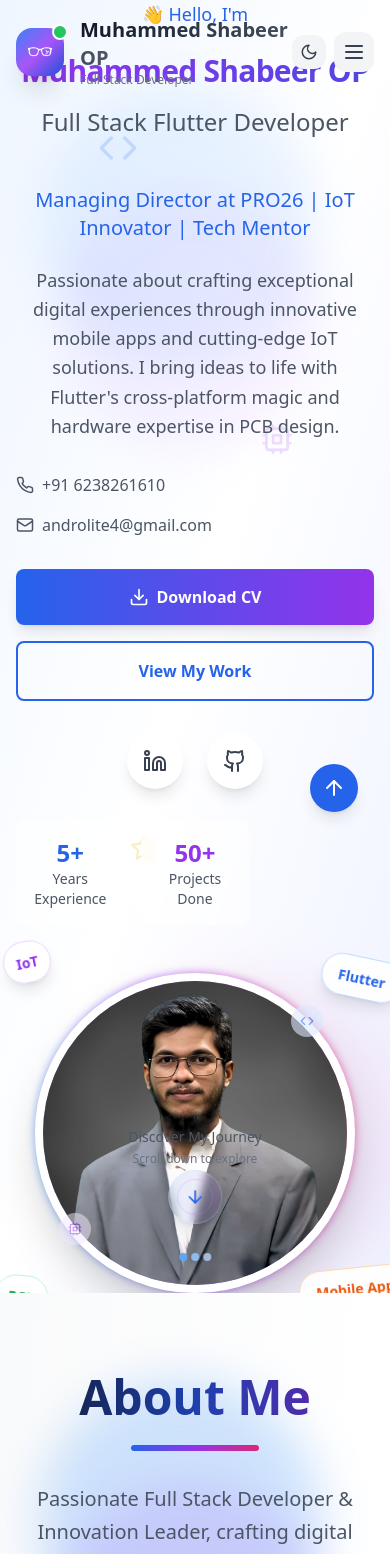
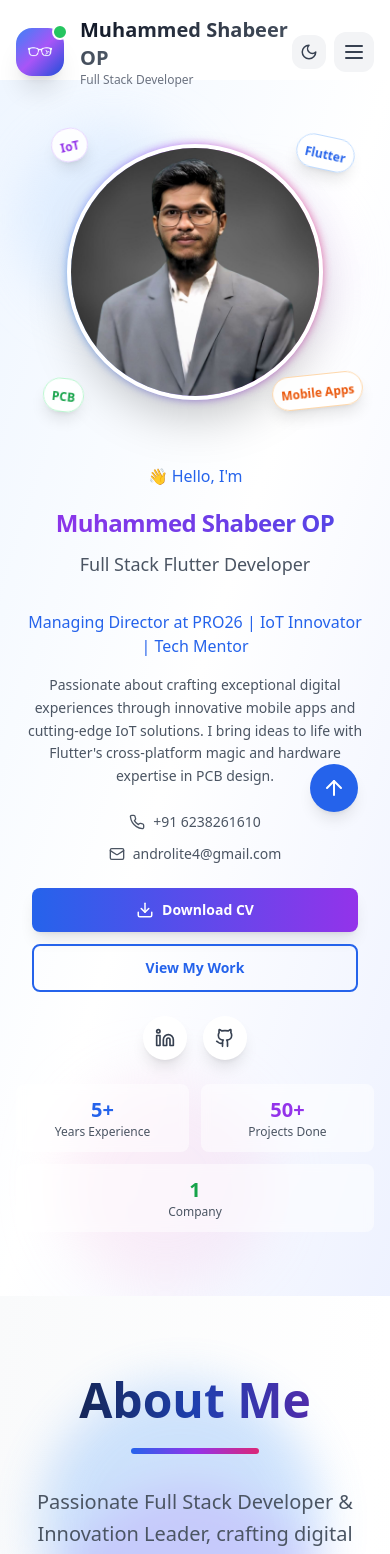
Before and after one commit to shabeer-wms/shabeer-wms.github.io, a React (Vite) app: page / in a window 390 px wide. Shown: the top 1554 px of the page. Built offline with nearby package versions, Linux system fonts and the light colour scheme.

Commit message:
Refactor code structure for improved readability and maintainability

```diff
--- a/package.json
+++ b/package.json
@@ -3,14 +3,13 @@
   "private": true,
   "version": "0.0.0",
   "type": "module",
-   "homepage": "https://shabeer-wms.github.io/",
+  "homepage": "https://shabeer-wms.github.io/",
   "scripts": {
     "dev": "vite",
     "build": "vite build",
     "lint": "eslint .",
     "preview": "vite preview",
-    "deploy" : "gh-pages -d dist"
-
+    "deploy": "gh-pages -d dist"
   },
   "dependencies": {
     "lucide-react": "^0.344.0",
--- a/src/App.tsx
+++ b/src/App.tsx
@@ -36,6 +36,8 @@ function App() {
     <ThemeProvider>
       <div className="min-h-screen bg-white dark:bg-gray-900 transition-colors duration-300">
         <Header />
+        {/* Mobile header spacer */}
+        <div className="md:hidden h-20"></div>
         <main>
           <Hero />
           <About />
--- a/src/components/Hero.tsx
+++ b/src/components/Hero.tsx
@@ -1,5 +1,5 @@
 import React from 'react';
-import { ArrowDown, Download, Github, Linkedin, Phone, Mail, Star, Code, Cpu } from 'lucide-react';
+import { Download, Github, Linkedin, Phone, Mail, Star, Code, Cpu } from 'lucide-react';
 
 
 const Hero: React.FC = () => {
@@ -12,39 +12,39 @@ const Hero: React.FC = () => {
   };
 
   return (
-    <section id="home" className="min-h-screen flex items-center justify-center relative overflow-hidden">
+    <section id="home" className="min-h-screen flex items-center justify-center relative overflow-hidden pt-16 pb-16 md:pt-0">
       {/* Enhanced Background Elements */}
       <div className="absolute inset-0 bg-gradient-to-br from-blue-50 via-white to-indigo-50 dark:from-gray-900 dark:via-gray-800 dark:to-blue-900"></div>
 
-      {/* Animated Background Blobs */}
-      <div className="absolute top-20 left-10 w-72 h-72 bg-blue-200 dark:bg-blue-800 rounded-full mix-blend-multiply dark:mix-blend-normal filter blur-xl opacity-30 animate-blob"></div>
-      <div className="absolute top-40 right-10 w-72 h-72 bg-purple-200 dark:bg-purple-800 rounded-full mix-blend-multiply dark:mix-blend-normal filter blur-xl opacity-30 animate-blob animation-delay-2000"></div>
-      <div className="absolute -bottom-8 left-20 w-72 h-72 bg-pink-200 dark:bg-pink-800 rounded-full mix-blend-multiply dark:mix-blend-normal filter blur-xl opacity-30 animate-blob animation-delay-4000"></div>
+      {/* Animated Background Blobs - Responsive */}
+      <div className="absolute top-10 md:top-20 left-5 md:left-10 w-48 h-48 md:w-72 md:h-72 bg-blue-200 dark:bg-blue-800 rounded-full mix-blend-multiply dark:mix-blend-normal filter blur-xl opacity-30 animate-blob"></div>
+      <div className="absolute top-20 md:top-40 right-5 md:right-10 w-48 h-48 md:w-72 md:h-72 bg-purple-200 dark:bg-purple-800 rounded-full mix-blend-multiply dark:mix-blend-normal filter blur-xl opacity-30 animate-blob animation-delay-2000"></div>
+      <div className="absolute -bottom-8 left-10 md:left-20 w-48 h-48 md:w-72 md:h-72 bg-pink-200 dark:bg-pink-800 rounded-full mix-blend-multiply dark:mix-blend-normal filter blur-xl opacity-30 animate-blob animation-delay-4000"></div>
 
-      {/* Floating Tech Icons */}
-      <div className="absolute top-32 left-1/4 opacity-20 dark:opacity-10 animate-pulse">
+      {/* Floating Tech Icons - Hidden on mobile */}
+      <div className="hidden md:block absolute top-32 left-1/4 opacity-20 dark:opacity-10 animate-pulse">
         <Code size={40} className="text-blue-500" />
       </div>
-      <div className="absolute top-1/3 right-1/4 opacity-20 dark:opacity-10 animate-bounce" style={{ animationDelay: '1s' }}>
+      <div className="hidden md:block absolute top-1/3 right-1/4 opacity-20 dark:opacity-10 animate-bounce" style={{ animationDelay: '1s' }}>
         <Cpu size={32} className="text-purple-500" />
       </div>
-      <div className="absolute bottom-1/3 left-1/3 opacity-20 dark:opacity-10 animate-pulse" style={{ animationDelay: '2s' }}>
+      <div className="hidden md:block absolute bottom-1/3 left-1/3 opacity-20 dark:opacity-10 animate-pulse" style={{ animationDelay: '2s' }}>
         <Star size={28} className="text-yellow-500" />
       </div>
 
-      <div className="container mx-auto px-6 relative z-10">
-        <div className="flex flex-col lg:flex-row items-center justify-between">
+      <div className="container mx-auto px-4 sm:px-6 lg:px-8 relative z-10">
+        <div className="flex flex-col lg:flex-row items-center justify-between gap-8 lg:gap-12">
           {/* Enhanced Content */}
-          <div className="lg:w-1/2 text-center lg:text-left mb-12 lg:mb-0">
-            <div className="mb-8">
+          <div className="w-full lg:w-1/2 text-center lg:text-left order-2 lg:order-1">
+            <div className="mb-6 lg:mb-8">
               {/* Greeting with animation */}
-              <div className="mb-4">
-                <span className="inline-block text-lg text-blue-600 dark:text-blue-400 font-medium mb-2 animate-fade-in">
+              <div className="mb-3 lg:mb-4">
+                <span className="inline-block text-base lg:text-lg text-blue-600 dark:text-blue-400 font-medium mb-2 animate-fade-in">
                   👋 Hello, I'm
                 </span>
               </div>
 
-              <h1 className="text-3xl lg:text-5xl font-extrabold text-gray-900 dark:text-white mb-4 leading-tight tracking-tight">
+              <h1 className="text-2xl sm:text-3xl lg:text-5xl font-extrabold text-gray-900 dark:text-white mb-3 lg:mb-4 leading-tight tracking-tight">
                 <span className="block text-transparent bg-clip-text bg-gradient-to-r from-blue-600 via-purple-600 to-indigo-600 animate-gradient-x">
                   Muhammed Shabeer OP
                 </span>
@@ -52,98 +52,107 @@ const Hero: React.FC = () => {
 
 
               {/* Static Subtitle */}
-              <div className="h-16 lg:h-20 mb-4">
-                <h2 className="text-2xl lg:text-3xl text-gray-600 dark:text-gray-300 font-light">
+              <div className="h-12 sm:h-14 lg:h-20 mb-3 lg:mb-4">
+                <h2 className="text-lg sm:text-xl lg:text-3xl text-gray-600 dark:text-gray-300 font-light">
                   Full Stack Flutter Developer
                 </h2>
               </div>
 
-              <h3 className="text-xl lg:text-2xl text-blue-600 dark:text-blue-400 mb-6 font-medium">
+              <h3 className="text-base sm:text-lg lg:text-2xl text-blue-600 dark:text-blue-400 mb-4 lg:mb-6 font-medium px-2 lg:px-0">
                 Managing Director at PRO26 | IoT Innovator | Tech Mentor
               </h3>
 
-              <p className="text-lg text-gray-600 dark:text-gray-400 max-w-2xl leading-relaxed">
+              <p className="text-sm sm:text-base lg:text-lg text-gray-600 dark:text-gray-400 max-w-2xl leading-relaxed px-2 lg:px-0">
                 Passionate about crafting exceptional digital experiences through innovative mobile apps and cutting-edge IoT solutions.
                 I bring ideas to life with Flutter's cross-platform magic and hardware expertise in PCB design.
               </p>
             </div>
 
             {/* Quick Contact */}
-            <div className="flex flex-col sm:flex-row gap-4 justify-center lg:justify-start mb-8">
+            <div className="flex flex-col sm:flex-row gap-3 lg:gap-4 justify-center lg:justify-start mb-6 lg:mb-8">
               <a
                 href="tel:+916238261610"
-                className="flex items-center gap-2 text-gray-600 dark:text-gray-300 hover:text-blue-600 dark:hover:text-blue-400 transition-colors duration-200"
+                className="flex items-center gap-2 text-sm lg:text-base text-gray-600 dark:text-gray-300 hover:text-blue-600 dark:hover:text-blue-400 transition-colors duration-200 justify-center lg:justify-start"
               >
-                <Phone size={18} />
+                <Phone size={16} className="lg:hidden" />
+                <Phone size={18} className="hidden lg:block" />
                 +91 6238261610
               </a>
               <a
                 href="mailto:androlite4@gmail.com"
-                className="flex items-center gap-2 text-gray-600 dark:text-gray-300 hover:text-blue-600 dark:hover:text-blue-400 transition-colors duration-200"
+                className="flex items-center gap-2 text-sm lg:text-base text-gray-600 dark:text-gray-300 hover:text-blue-600 dark:hover:text-blue-400 transition-colors duration-200 justify-center lg:justify-start"
               >
-                <Mail size={18} />
+                <Mail size={16} className="lg:hidden" />
+                <Mail size={18} className="hidden lg:block" />
                 androlite4@gmail.com
               </a>
             </div>
 
             {/* Enhanced CTA Buttons */}
-            <div className="flex flex-col sm:flex-row gap-4 justify-center lg:justify-start mb-8">
+            <div className="flex flex-col sm:flex-row gap-3 lg:gap-4 justify-center lg:justify-start mb-6 lg:mb-8 px-4 sm:px-0">
               <a
                 href="/Profile.pdf"
                 download
-                className="group px-8 py-4 bg-gradient-to-r from-blue-600 to-purple-600 text-white rounded-lg font-semibold hover:from-blue-700 hover:to-purple-700 transform hover:scale-105 transition-all duration-300 flex items-center justify-center gap-2 shadow-lg hover:shadow-xl"
+                className="group px-6 lg:px-8 py-3 lg:py-4 bg-gradient-to-r from-blue-600 to-purple-600 text-white rounded-lg font-semibold hover:from-blue-700 hover:to-purple-700 transform hover:scale-105 transition-all duration-300 flex items-center justify-center gap-2 shadow-lg hover:shadow-xl text-sm lg:text-base"
               >
-                <Download size={20} className="group-hover:animate-bounce" />
+                <Download size={18} className="lg:hidden group-hover:animate-bounce" />
+                <Download size={20} className="hidden lg:block group-hover:animate-bounce" />
                 Download CV
               </a>
               <button
                 onClick={scrollToAbout}
-                className="px-8 py-4 border-2 border-blue-600 text-blue-600 dark:text-blue-400 dark:border-blue-400 rounded-lg font-semibold hover:bg-blue-600 hover:text-white dark:hover:bg-blue-400 dark:hover:text-gray-900 transition-all duration-300 transform hover:scale-105"
+                className="px-6 lg:px-8 py-3 lg:py-4 border-2 border-blue-600 text-blue-600 dark:text-blue-400 dark:border-blue-400 rounded-lg font-semibold hover:bg-blue-600 hover:text-white dark:hover:bg-blue-400 dark:hover:text-gray-900 transition-all duration-300 transform hover:scale-105 text-sm lg:text-base"
               >
                 View My Work
               </button>
             </div>
 
             {/* Enhanced Social Links */}
-            <div className="flex gap-6 justify-center lg:justify-start mb-8">
+            <div className="flex gap-4 lg:gap-6 justify-center lg:justify-start mb-6 lg:mb-8">
               <a
                 href="https://www.linkedin.com/in/shabeer-wms"
                 target="_blank"
                 rel="noopener noreferrer"
-                className="group p-4 bg-white dark:bg-gray-800 rounded-full shadow-lg hover:shadow-xl transform hover:scale-110 transition-all duration-300 text-gray-700 dark:text-gray-300 hover:text-blue-600 dark:hover:text-blue-400"
+                className="group p-3 lg:p-4 bg-white dark:bg-gray-800 rounded-full shadow-lg hover:shadow-xl transform hover:scale-110 transition-all duration-300 text-gray-700 dark:text-gray-300 hover:text-blue-600 dark:hover:text-blue-400"
               >
-                <Linkedin size={24} className="group-hover:animate-pulse" />
+                <Linkedin size={20} className="lg:hidden group-hover:animate-pulse" />
+                <Linkedin size={24} className="hidden lg:block group-hover:animate-pulse" />
               </a>
               <a
                 href="https://github.com/shabeer-wms"
                 target="_blank"
                 rel="noopener noreferrer"
-                className="group p-4 bg-white dark:bg-gray-800 rounded-full shadow-lg hover:shadow-xl transform hover:scale-110 transition-all duration-300 text-gray-700 dark:text-gray-300 hover:text-blue-600 dark:hover:text-blue-400"
+                className="group p-3 lg:p-4 bg-white dark:bg-gray-800 rounded-full shadow-lg hover:shadow-xl transform hover:scale-110 transition-all duration-300 text-gray-700 dark:text-gray-300 hover:text-blue-600 dark:hover:text-blue-400"
               >
-                <Github size={24} className="group-hover:animate-pulse" />
+                <Github size={20} className="lg:hidden group-hover:animate-pulse" />
+                <Github size={24} className="hidden lg:block group-hover:animate-pulse" />
               </a>
             </div>
 
             {/* Quick Stats */}
-            <div className="grid grid-cols-3 gap-4 max-w-md mx-auto lg:mx-0">
-              <div className="text-center p-4 bg-white/50 dark:bg-gray-800/50 backdrop-blur-sm rounded-lg">
-                <div className="text-2xl font-bold text-blue-600 dark:text-blue-400">5+</div>
-                <div className="text-sm text-gray-600 dark:text-gray-400">Years Experience</div>
+            <div className="grid grid-cols-2 sm:grid-cols-3 gap-3 lg:gap-4 max-w-sm sm:max-w-md mx-auto lg:mx-0">
+              <div className="text-center p-3 lg:p-4 bg-white/50 dark:bg-gray-800/50 backdrop-blur-sm rounded-lg">
+                <div className="text-xl lg:text-2xl font-bold text-blue-600 dark:text-blue-400">5+</div>
+                <div className="text-xs lg:text-sm text-gray-600 dark:text-gray-400">Years Experience</div>
               </div>
-              <div className="text-center p-4 bg-white/50 dark:bg-gray-800/50 backdrop-blur-sm rounded-lg">
-                <div className="text-2xl font-bold text-purple-600 dark:text-purple-400">50+</div>
-                <div className="text-sm text-gray-600 dark:text-gray-400">Projects Done</div>
+              <div className="text-center p-3 lg:p-4 bg-white/50 dark:bg-gray-800/50 backdrop-blur-sm rounded-lg">
+                <div className="text-xl lg:text-2xl font-bold text-purple-600 dark:text-purple-400">50+</div>
+                <div className="text-xs lg:text-sm text-gray-600 dark:text-gray-400">Projects Done</div>
+              </div>
+              <div className="text-center p-3 lg:p-4 bg-white/50 dark:bg-gray-800/50 backdrop-blur-sm rounded-lg col-span-2 sm:col-span-1">
+                <div className="text-xl lg:text-2xl font-bold text-green-600 dark:text-green-400">1</div>
+                <div className="text-xs lg:text-sm text-gray-600 dark:text-gray-400">Company</div>
               </div>
             </div>
           </div>
 
           {/* Enhanced Profile Image */}
-          <div className="lg:w-1/2 flex justify-center">
+          <div className="w-full lg:w-1/2 flex justify-center order-1 lg:order-2 mb-8 lg:mb-0">
             <div className="relative">
               {/* Glowing ring animation */}
               <div className="absolute inset-0 rounded-full bg-gradient-to-r from-blue-400 via-purple-500 to-pink-500 animate-spin opacity-75 blur-sm" style={{ animationDuration: '3s' }}></div>
 
-              <div className="relative w-80 h-80 lg:w-96 lg:h-96 rounded-full overflow-hidden shadow-2xl border-8 border-white dark:border-gray-700 transform hover:scale-105 transition-all duration-500 hover:shadow-3xl">
+              <div className="relative w-64 h-64 sm:w-72 sm:h-72 lg:w-96 lg:h-96 rounded-full overflow-hidden shadow-2xl border-4 lg:border-8 border-white dark:border-gray-700 transform hover:scale-105 transition-all duration-500 hover:shadow-3xl">
                 <img
                   src="/profile.jpg"
                   alt="Muhammed Shabeer OP"
@@ -156,65 +165,34 @@ const Hero: React.FC = () => {
               {/* Floating Skill Badges */}
               <div className="pointer-events-none">
                 {/* Top Right - Flutter */}
-                <div className="absolute -top-4 -right-12 px-4 py-2 bg-white/90 dark:bg-gray-800/90 backdrop-blur-sm rounded-full shadow-lg border border-blue-200 dark:border-gray-600 transform rotate-12 hover:rotate-0 transition-transform duration-300">
-                  <span className="text-sm font-semibold text-blue-600 dark:text-blue-400">Flutter</span>
+                <div className="absolute -top-2 lg:-top-4 -right-8 lg:-right-12 px-2 lg:px-4 py-1 lg:py-2 bg-white/90 dark:bg-gray-800/90 backdrop-blur-sm rounded-full shadow-lg border border-blue-200 dark:border-gray-600 transform rotate-12 hover:rotate-0 transition-transform duration-300">
+                  <span className="text-xs lg:text-sm font-semibold text-blue-600 dark:text-blue-400">Flutter</span>
                 </div>
 
                 {/* Top Left - IoT */}
-                <div className="absolute -top-8 -left-8 px-3 py-2 bg-white/90 dark:bg-gray-800/90 backdrop-blur-sm rounded-full shadow-lg border border-purple-200 dark:border-gray-600 transform -rotate-12 hover:rotate-0 transition-transform duration-300">
-                  <span className="text-sm font-semibold text-purple-600 dark:text-purple-400">IoT</span>
+                <div className="absolute -top-4 lg:-top-8 -left-4 lg:-left-8 px-2 lg:px-3 py-1 lg:py-2 bg-white/90 dark:bg-gray-800/90 backdrop-blur-sm rounded-full shadow-lg border border-purple-200 dark:border-gray-600 transform -rotate-12 hover:rotate-0 transition-transform duration-300">
+                  <span className="text-xs lg:text-sm font-semibold text-purple-600 dark:text-purple-400">IoT</span>
                 </div>
 
                 {/* Bottom Left - PCB */}
-                <div className="absolute -bottom-6 -left-10 px-3 py-2 bg-white/90 dark:bg-gray-800/90 backdrop-blur-sm rounded-full shadow-lg border border-green-200 dark:border-gray-600 transform rotate-6 hover:rotate-0 transition-transform duration-300">
-                  <span className="text-sm font-semibold text-green-600 dark:text-green-400">PCB</span>
+                <div className="absolute -bottom-3 lg:-bottom-6 -left-6 lg:-left-10 px-2 lg:px-3 py-1 lg:py-2 bg-white/90 dark:bg-gray-800/90 backdrop-blur-sm rounded-full shadow-lg border border-green-200 dark:border-gray-600 transform rotate-6 hover:rotate-0 transition-transform duration-300">
+                  <span className="text-xs lg:text-sm font-semibold text-green-600 dark:text-green-400">PCB</span>
                 </div>
 
                 {/* Bottom Right - Mobile */}
-                <div className="absolute -bottom-4 -right-16 px-4 py-2 bg-white/90 dark:bg-gray-800/90 backdrop-blur-sm rounded-full shadow-lg border border-orange-200 dark:border-gray-600 transform -rotate-6 hover:rotate-0 transition-transform duration-300">
-                  <span className="text-sm font-semibold text-orange-600 dark:text-orange-400">Mobile Apps</span>
+                <div className="absolute -bottom-2 lg:-bottom-4 -right-10 lg:-right-16 px-2 lg:px-4 py-1 lg:py-2 bg-white/90 dark:bg-gray-800/90 backdrop-blur-sm rounded-full shadow-lg border border-orange-200 dark:border-gray-600 transform -rotate-6 hover:rotate-0 transition-transform duration-300">
+                  <span className="text-xs lg:text-sm font-semibold text-orange-600 dark:text-orange-400">Mobile Apps</span>
                 </div>
 
-                {/* Subtle Tech Icons */}
-                <div className="absolute top-8 right-8 w-8 h-8 bg-blue-100 dark:bg-blue-900/30 rounded-full flex items-center justify-center opacity-60 animate-pulse">
+                {/* Subtle Tech Icons - Hidden on mobile */}
+                <div className="hidden lg:block absolute top-8 right-8 w-8 h-8 bg-blue-100 dark:bg-blue-900/30 rounded-full flex items-center justify-center opacity-60 animate-pulse">
                   <Code size={14} className="text-blue-600 dark:text-blue-400" />
                 </div>
 
-                <div className="absolute bottom-12 left-6 w-8 h-8 bg-purple-100 dark:bg-purple-900/30 rounded-full flex items-center justify-center opacity-60 animate-pulse" style={{ animationDelay: '1s' }}>
+                <div className="hidden lg:block absolute bottom-12 left-6 w-8 h-8 bg-purple-100 dark:bg-purple-900/30 rounded-full flex items-center justify-center opacity-60 animate-pulse" style={{ animationDelay: '1s' }}>
                   <Cpu size={14} className="text-purple-600 dark:text-purple-400" />
                 </div>
               </div>
-            </div>
-          </div>
-        </div>
-
-        {/* Enhanced Scroll Indicator */}
-        <div className="absolute bottom-8 left-1/2 transform -translate-x-1/2">
-          <div className="flex flex-col items-center space-y-4">
-            <div className="text-center">
-              <div className="text-sm font-medium text-gray-600 dark:text-gray-300 mb-1">Discover My Journey</div>
-              <div className="text-xs text-gray-500 dark:text-gray-400">Scroll down to explore</div>
-            </div>
-            <button
-              onClick={scrollToAbout}
-              className="group relative p-4 bg-gradient-to-r from-blue-500/10 to-purple-500/10 backdrop-blur-sm rounded-full shadow-lg hover:shadow-2xl border border-blue-200/30 dark:border-blue-400/30 hover:from-blue-500/20 hover:to-purple-500/20 transition-all duration-500 animate-bounce hover:animate-none"
-            >
-              {/* Animated ring */}
-              <div className="absolute inset-0 rounded-full border-2 border-blue-400/50 animate-ping"></div>
-              <div className="absolute inset-2 rounded-full border border-purple-400/30 animate-pulse"></div>
-
-              {/* Arrow icon */}
-              <ArrowDown
-                size={20}
-                className="relative z-10 text-blue-600 dark:text-blue-400 group-hover:text-purple-600 dark:group-hover:text-purple-400 group-hover:transform group-hover:translate-y-1 transition-all duration-300"
-              />
-            </button>
-
-            {/* Scroll dots indicator */}
-            <div className="flex space-x-1">
-              <div className="w-2 h-2 bg-blue-400 rounded-full animate-pulse"></div>
-              <div className="w-2 h-2 bg-blue-300 rounded-full animate-pulse" style={{ animationDelay: '0.2s' }}></div>
-              <div className="w-2 h-2 bg-blue-200 rounded-full animate-pulse" style={{ animationDelay: '0.4s' }}></div>
             </div>
           </div>
         </div>
```
Also changed, not shown: 5 other files (tests, documents, lock files or other folders).
